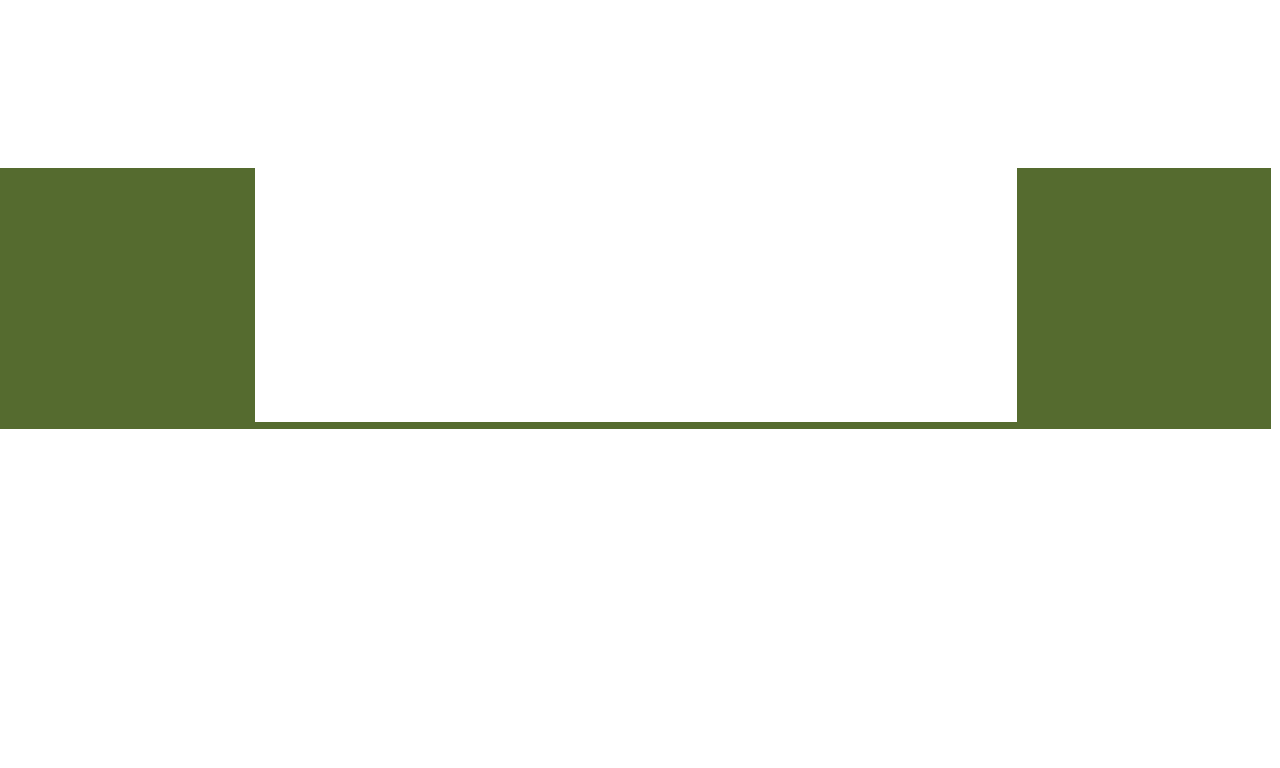
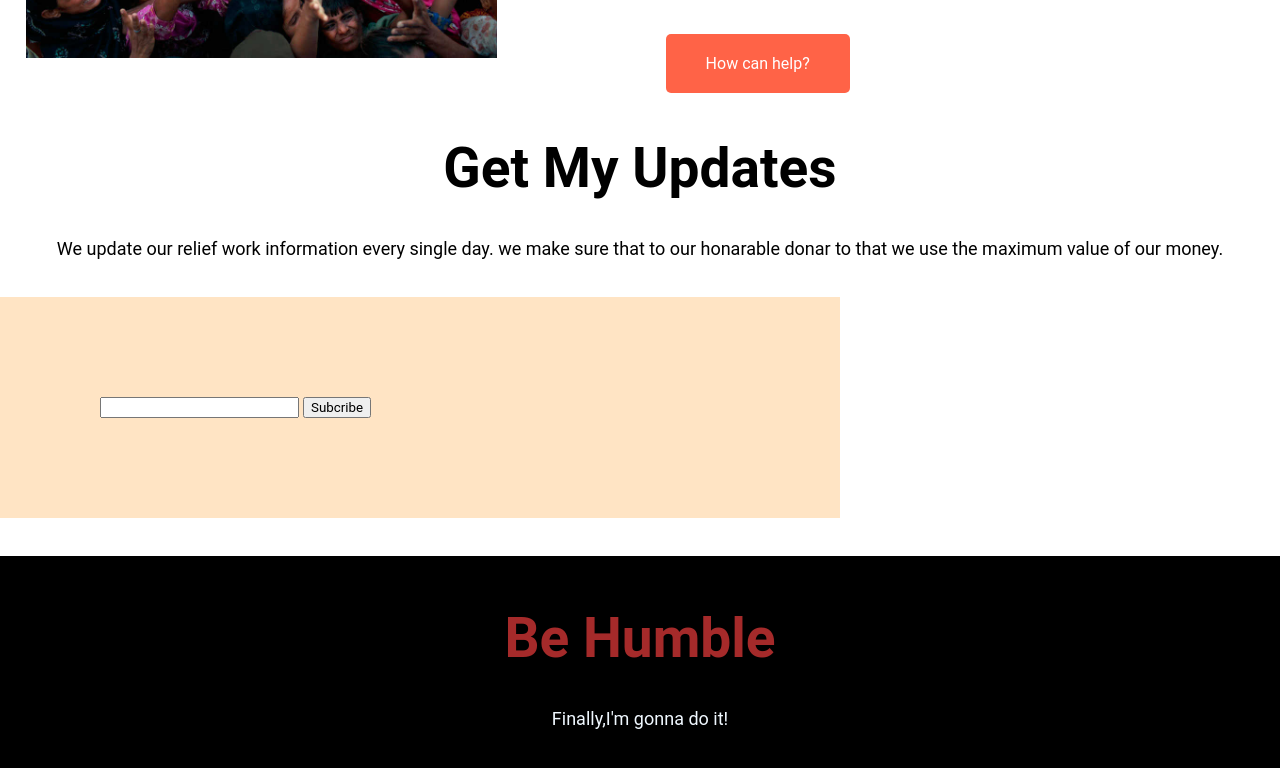
Before and after one commit to Rajon3742/Relief-Work, a plain HTML site: page index.html in a window 1280 px wide. Shown: the part 2627-3395 px from the top of the page. Before the commit the page ends 3056 px from the top, so only its background shows below. Drawn offline with Linux system fonts and the light colour scheme.

Commit message:
lastl commit

```diff
--- a/index.html
+++ b/index.html
@@ -53,6 +53,8 @@
 </section>
 <br>
 <br>
+<br>
+<br>
 <div class="plan-donate">
     <h1 id="plan-don">Our Donate Plan</h1>
     <br>
@@ -81,6 +83,12 @@
 <br>
 <br>
 <br>
+<br>
+<br>
+<br>
+<br>
+<br>
+<br>
 <section>
     <div class="half-width">
         <img src="images/donation6.jpg" alt="">
@@ -103,11 +111,15 @@
     <h1>Get My Updates</h1>
     <br>
     <br>
-    <p>We update our relief work information every single day. we make sure that to our honarable donar to that we use the maximum value of our money.</p>
-<div>
-    <div class="subscribe-form">
-        <div><input type="Email"></div>
-        <div><button>Subcribe</button></div>
+    <p id="we-update">We update our relief work information every single day. we make sure that to our honarable donar to that we use the maximum value of our money.</p>
+<div class="get-update">
+    <br>
+    <br>
+    <div class="update-section">
+        <div>
+            <input type="Email">
+            <button>Subcribe</button>
+        </div>
     </div>
 </div>
 </body>
@@ -117,6 +129,6 @@
     <h1>Be Humble</h1>
     <br>
     <br>
-    <p>Finally,I'm gonna do it!</p>
+    <p id="text">Finally,I'm gonna do it!</p>
 </div>
 </html>
--- a/style.css
+++ b/style.css
@@ -126,14 +126,20 @@ section{
   transition: 1s;
   background-color: red;
 }
-.subscribe-form{
-  width: 60%;
-  display: flex;
-  background-color: darkcyan;
+#we-update{
+  text-align: center;
+}
+.update-section{
+  width: 50%;
+  background-color:bisque;
+  padding: 100px;
 }
 .background{
-  font-family: 'Great Vibes', cursive;;
+  color:brown;
   text-align: center;
-  padding: 70px 20px 70px 20px;
-  background-color:darkolivegreen;
+  padding: 50px 20px 50px 20px;
+  background-color:black;
 }
+#text{
+  color: aliceblue;
+}
```
